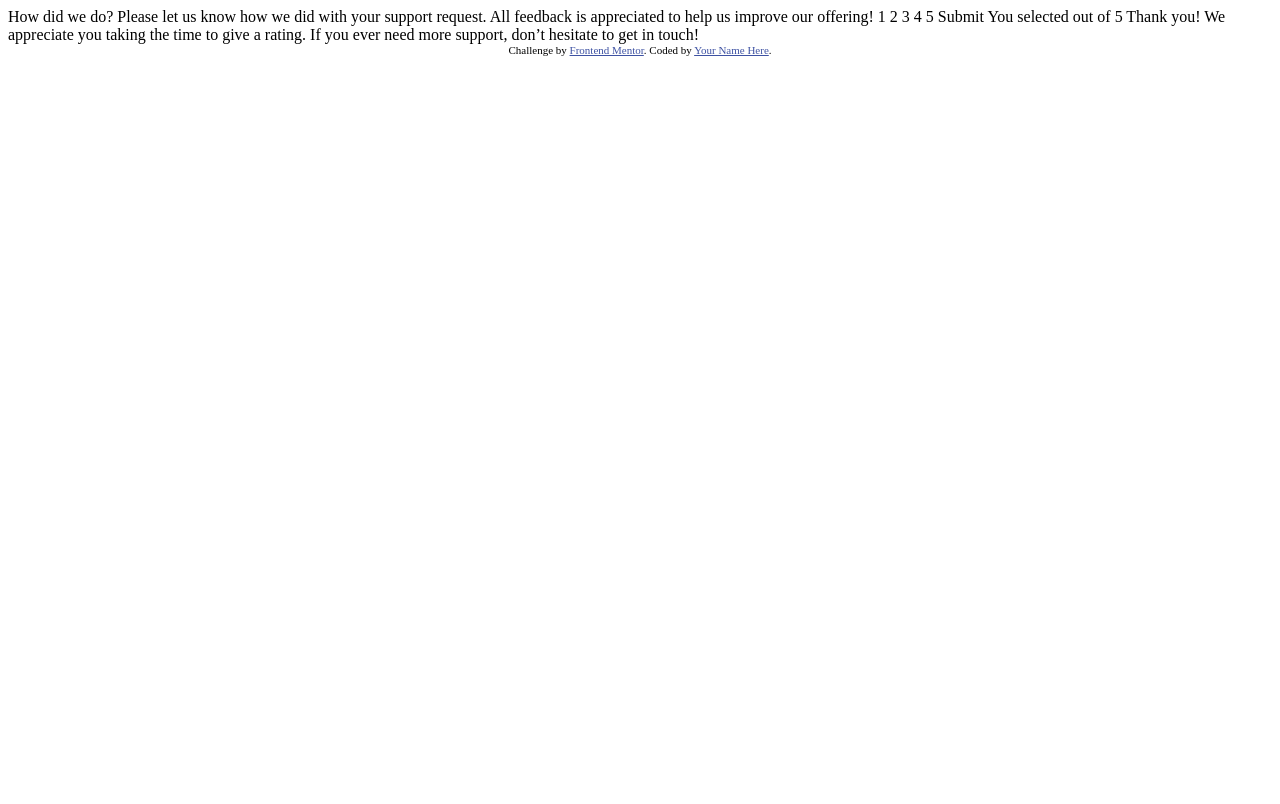
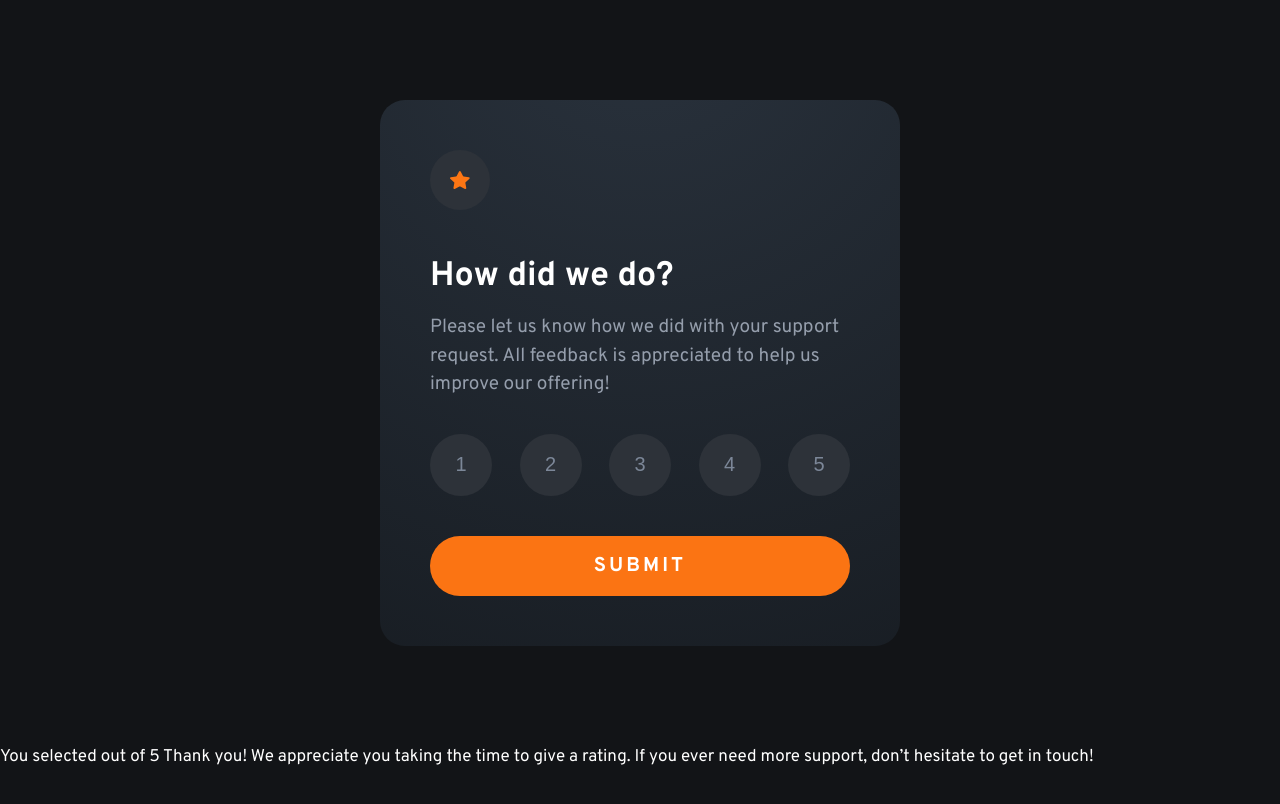
Before and after one commit to Markewycz/Interactive-rating-component, a plain HTML site: page index.html in a window 1280 px wide. Drawn offline with Linux system fonts and the light colour scheme.

Commit message:
style done

```diff
--- a/index.html
+++ b/index.html
@@ -1,49 +1,79 @@
 <!DOCTYPE html>
 <html lang="en">
   <head>
-  <meta charset="UTF-8">
-  <meta name="viewport" content="width=device-width, initial-scale=1.0"> <!-- displays site properly based on user's device -->
+    <meta charset="UTF-8" />
+    <meta name="viewport" content="width=device-width, initial-scale=1.0" />
+    <!-- displays site properly based on user's device -->
 
-  <link rel="icon" type="image/png" sizes="32x32" href="./images/favicon-32x32.png">
-
+    <link
+      rel="icon"
+      type="image/png"
+      sizes="32x32"
+      href="./images/favicon-32x32.png"
+    />
+    <link rel="stylesheet" href="styles.css" />
+    <link rel="preconnect" href="https://fonts.googleapis.com" />
+    <link rel="preconnect" href="https://fonts.gstatic.com" crossorigin />
+    <link
+      href="https://fonts.googleapis.com/css2?family=Overpass:wght@400;700&display=swap"
+      rel="stylesheet"
+    />
     <title>Frontend Mentor | Interactive rating component</title>
 
     <!-- Feel free to remove these styles or customise in your own stylesheet 👍 -->
     <style>
-    .attribution { font-size: 11px; text-align: center; }
-    .attribution a { color: hsl(228, 45%, 44%); }
+      .attribution {
+        font-size: 11px;
+        text-align: center;
+      }
+      .attribution a {
+        color: hsl(228, 45%, 44%);
+      }
     </style>
   </head>
   <body>
-
     <!-- Rating state start -->
 
-  How did we do?
-
-  Please let us know how we did with your support request. All feedback is appreciated
-  to help us improve our offering!
-
-  1 2 3 4 5
-
-  Submit
-
+    <container>
+      <div class="rating-card">
+        <div class="icon-container">
+          <img class="icon" src="./images/icon-star.svg"></img>
+        </div>
+        <h1>How did we do?</h1>
+        <p>
+          Please let us know how we did with your support request. All feedback
+          is appreciated to help us improve our offering!
+        </p>
+        <form action="">
+          <div class="rating">
+            <button class="btn" type="button">1</button>
+            <button class="btn" type="button">2</button>
+            <button class="btn" type="button">3</button>
+            <button class="btn" type="button">4</button>
+            <button class="btn" type="button">5</button>
+          </div>
+          <div class="submits">
+            <button class="submit" type="submit">SUBMIT</button>
+          </div>
+        </form>
+      </div>
+    </container>
     <!-- Rating state end -->
 
     <!-- Thank you state start -->
 
-  You selected <!-- Add rating here --> out of 5
-
-  Thank you!
-
-  We appreciate you taking the time to give a rating. If you ever need more support,
-  don’t hesitate to get in touch!
+    You selected
+    <!-- Add rating here -->
+    out of 5 Thank you! We appreciate you taking the time to give a rating. If
+    you ever need more support, don’t hesitate to get in touch!
 
     <!-- Thank you state end -->
 
-
-  <div class="attribution">
-    Challenge by <a href="https://www.frontendmentor.io?ref=challenge" target="_blank">Frontend Mentor</a>.
-    Coded by <a href="#">Your Name Here</a>.
-  </div>
+    <!-- <div class="attribution">
+      Challenge by
+      <a href="https://www.frontendmentor.io?ref=challenge" target="_blank"
+        >Frontend Mentor</a
+      >. Coded by <a href="#">Your Name Here</a>.
+    </div> -->
   </body>
 </html>
--- /dev/null
+++ b/styles.css
@@ -0,0 +1,96 @@
+* {
+  margin: 0;
+  padding: 0;
+  box-sizing: border-box;
+}
+
+body {
+  background-color: hsl(216, 12%, 8%);
+  font-family: "Overpass", sans-serif;
+  color: hsl(0, 0%, 100%);
+  font-size: 17px;
+  height: 100vh;
+}
+.rating-card {
+  margin: 100px auto;
+  background-image: radial-gradient(
+    circle at 50% -100px,
+    hsl(213, 19%, 20%) 0%,
+    hsl(213, 19%, 12%) 100%
+  );
+  /* background-color: hsl(213, 19%, 18%); */
+  width: 520px;
+  display: flex;
+  flex-direction: column;
+  justify-content: space-between;
+  padding: 50px;
+  border-radius: 25px;
+  gap: 15px;
+}
+
+.icon-container {
+  width: 60px;
+  height: 60px;
+  border-radius: 30px;
+  display: flex;
+  justify-content: center;
+  align-items: center;
+  background-color: hsl(216, 12%, 20%);
+  margin-bottom: 30px;
+}
+.icon {
+  width: 20px;
+}
+
+p {
+  line-height: 1.5;
+  margin-bottom: 20px;
+  font-size: 19px;
+  color: hsl(217, 12%, 63%);
+}
+
+.rating {
+  display: flex;
+  width: 100%;
+  gap: 20px;
+  justify-content: space-between;
+  margin-bottom: 30px;
+}
+.btn {
+  width: 62px;
+  height: 62px;
+  border-radius: 32px;
+  font-size: 20px;
+  border: none;
+  color: hsl(216, 12%, 54%);
+  background-color: hsl(216, 12%, 20%);
+}
+
+.submit {
+  width: 100%;
+  height: 60px;
+  font-size: 20px;
+  letter-spacing: 3px;
+  margin-top: 10px;
+  border-radius: 100px;
+  border: none;
+  text-align: center;
+  font-weight: 700;
+  font-family: "Overpass", sans-serif;
+  color: hsl(0, 0%, 100%);
+  background-color: hsl(25, 97%, 53%);
+}
+
+.btn:hover {
+  background-color: hsl(216, 12%, 54%);
+  color: hsl(0, 0%, 100%);
+}
+.btn:focus {
+  background-color: hsl(25, 97%, 53%);
+  color: hsl(0, 0%, 100%);
+}
+
+.submit:hover {
+  background-color: hsl(0, 0%, 100%);
+  color: hsl(25, 97%, 53%);
+}
```
Also changed, not shown: script.js (added). Lines whose indentation alone changed are shown as unchanged.
